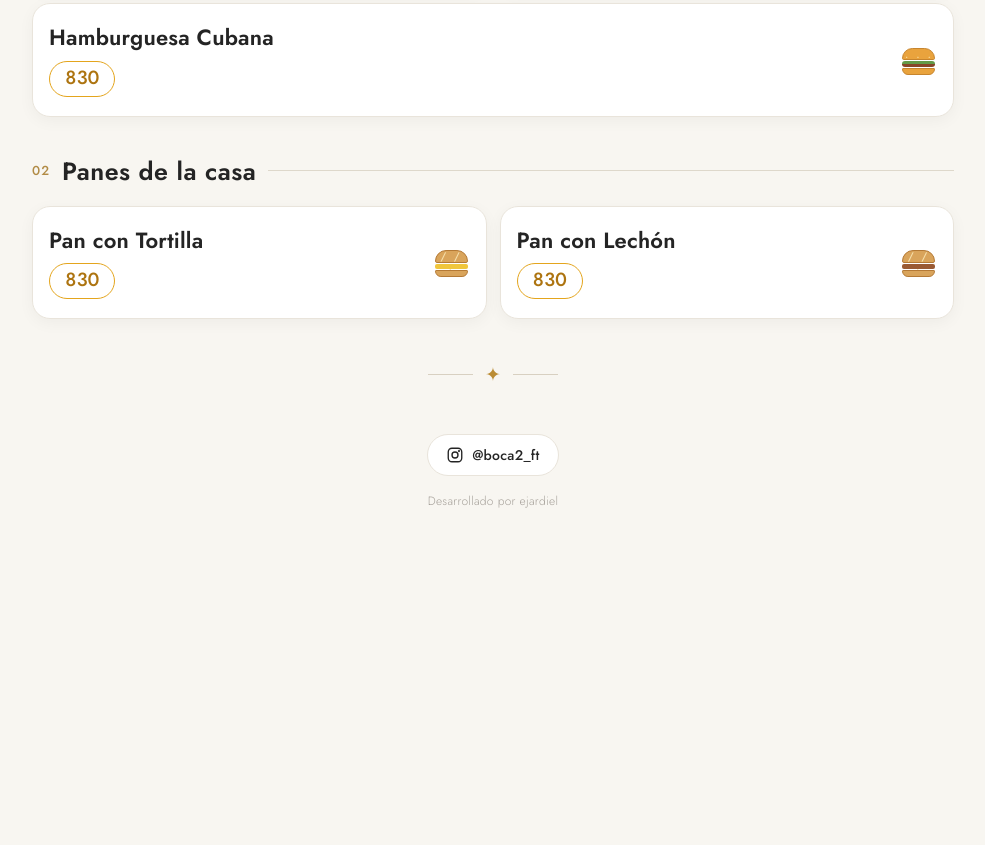
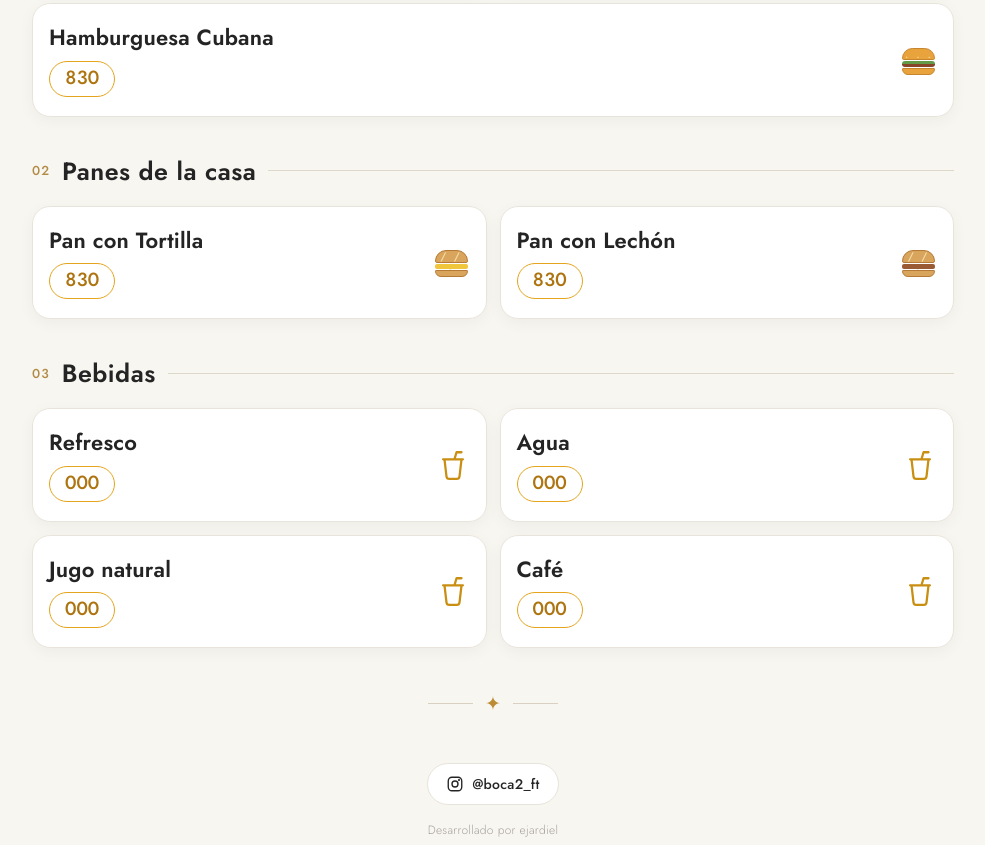
Before and after one commit to ejardiel/menu-boca2, a plain HTML site: page index.html in a window 1280 px wide. Shown: the part 915-1760 px from the top of the page, without its empty margins (147-1132 px from the left). Before the commit the page ends 1449 px from the top, so only its background shows below. Drawn offline with Linux system fonts and the light colour scheme.

Commit message:
Actualizar index.html

```diff
--- a/index.html
+++ b/index.html
@@ -135,7 +135,7 @@
     .nav a {
       flex: 1;
       display: block;
-      padding: 12px 8px;
+      padding: 12px 6px;
       border: 1px solid var(--line);
       border-radius: 12px;
       background: #fff;
@@ -488,6 +488,34 @@
       flex-shrink: 0;
     }
 
+    /* BEBIDAS (tarjetas fijas, sin desplegar) */
+
+    .drink-row {
+      display: grid;
+      grid-template-columns: 1fr auto;
+      align-items: center;
+      column-gap: 11px;
+      row-gap: 9px;
+      padding: 19px 16px;
+    }
+
+    .drink-icon {
+      grid-column: 2;
+      grid-row: 1 / span 2;
+      width: 34px;
+      height: 34px;
+      fill: none;
+      stroke: #c98f12;
+      stroke-width: 1.6;
+      stroke-linecap: round;
+      stroke-linejoin: round;
+    }
+
+    .product.drink:hover {
+      transform: none;
+      box-shadow: 0 4px 16px rgba(0,0,0,.045);
+    }
+
     /* PIE */
 
     .end-mark {
@@ -642,7 +670,7 @@
     <div class="eyebrow">Pide y disfruta</div>
     <h1>MENÚ</h1>
     <p class="hero-subtitle">
-      Hamburguesas &amp; Panes
+      Hamburguesas, Panes &amp; Bebidas
     </p>
     <div class="hero-rule"></div>
   </header>
@@ -653,7 +681,8 @@
        aria-label="Categorías del menú">
     <div class="nav">
       <a href="#hamburguesas">Hamburguesas</a>
-      <a href="#panes">Panes de la casa</a>
+      <a href="#panes">Panes</a>
+      <a href="#bebidas">Bebidas</a>
     </div>
   </nav>
 
@@ -869,6 +898,67 @@
       </div>
     </section>
 
+    <!-- BEBIDAS -->
+
+    <section id="bebidas">
+      <div class="category">
+        <span class="category-number">03</span>
+        <h2>Bebidas</h2>
+      </div>
+
+      <div class="grid">
+
+        <div class="product drink">
+          <div class="drink-row">
+            <div class="product-name">
+              <h3>Refresco</h3>
+            </div>
+            <span class="price">000</span>
+            <svg class="drink-icon" viewBox="0 0 24 24" aria-hidden="true">
+              <path d="M5 8h14M6 8l1.4 12a2 2 0 0 0 2 1.8h5.2a2 2 0 0 0 2-1.8L18 8M13 8l1.5-5H18"/>
+            </svg>
+          </div>
+        </div>
+
+        <div class="product drink">
+          <div class="drink-row">
+            <div class="product-name">
+              <h3>Agua</h3>
+            </div>
+            <span class="price">000</span>
+            <svg class="drink-icon" viewBox="0 0 24 24" aria-hidden="true">
+              <path d="M5 8h14M6 8l1.4 12a2 2 0 0 0 2 1.8h5.2a2 2 0 0 0 2-1.8L18 8M13 8l1.5-5H18"/>
+            </svg>
+          </div>
+        </div>
+
+        <div class="product drink">
+          <div class="drink-row">
+            <div class="product-name">
+              <h3>Jugo natural</h3>
+            </div>
+            <span class="price">000</span>
+            <svg class="drink-icon" viewBox="0 0 24 24" aria-hidden="true">
+              <path d="M5 8h14M6 8l1.4 12a2 2 0 0 0 2 1.8h5.2a2 2 0 0 0 2-1.8L18 8M13 8l1.5-5H18"/>
+            </svg>
+          </div>
+        </div>
+
+        <div class="product drink">
+          <div class="drink-row">
+            <div class="product-name">
+              <h3>Café</h3>
+            </div>
+            <span class="price">000</span>
+            <svg class="drink-icon" viewBox="0 0 24 24" aria-hidden="true">
+              <path d="M5 8h14M6 8l1.4 12a2 2 0 0 0 2 1.8h5.2a2 2 0 0 0 2-1.8L18 8M13 8l1.5-5H18"/>
+            </svg>
+          </div>
+        </div>
+
+      </div>
+    </section>
+
     <div class="end-mark" aria-hidden="true">
       <span>✦</span>
     </div>
```
